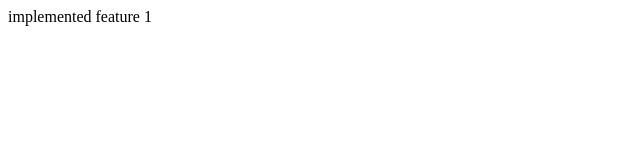
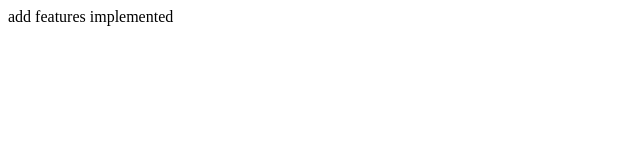
Before and after one commit to mohit-sojitra/gittesting, a plain HTML site: page feature1.html in a window 1280 px wide. Shown: the full height of the page, 0-640 px from the left. Drawn offline with Linux system fonts and the light colour scheme.

Commit message:
All feature added

```diff
--- a/feature1.html
+++ b/feature1.html
@@ -7,6 +7,6 @@
     <title>Document</title>
 </head>
 <body>
-    implemented feature 1
+    add features implemented
 </body>
 </html>
```
